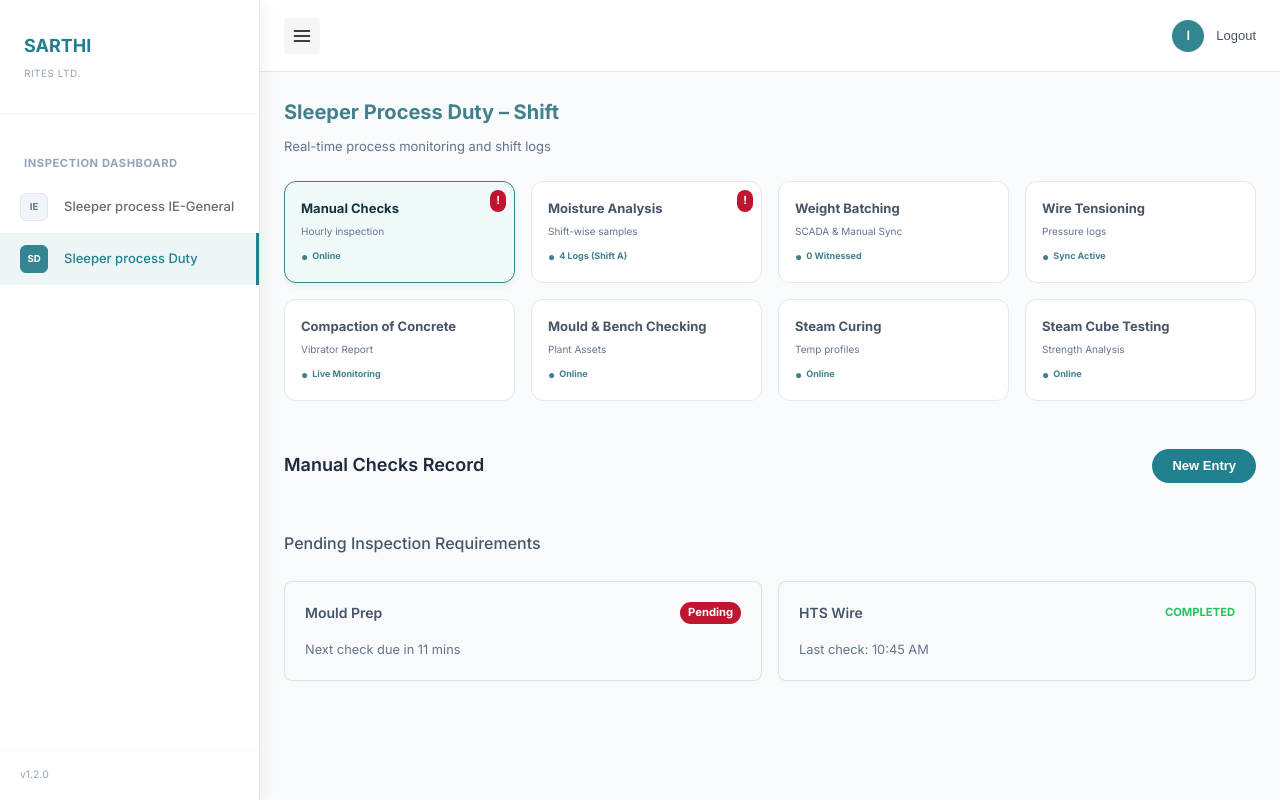
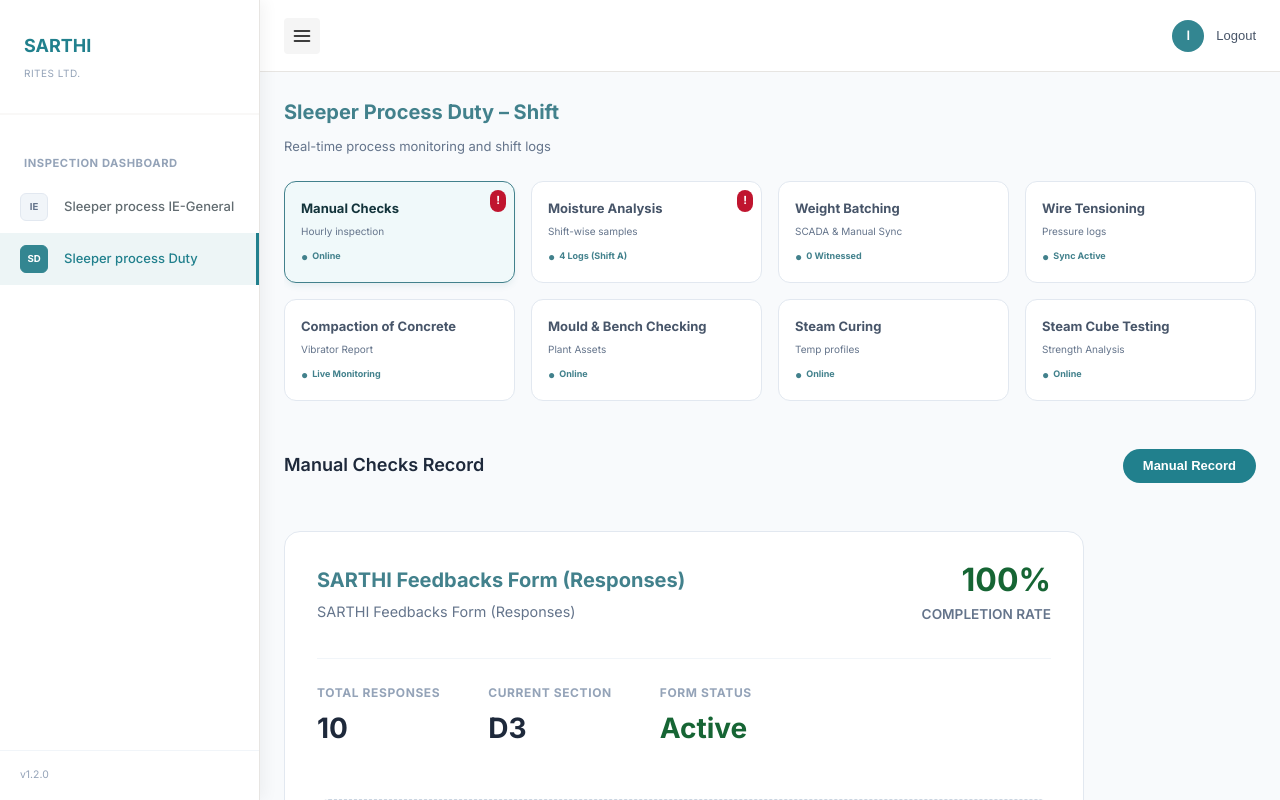
Before and after one commit to DKGGuest/Rites-Sleeper, a React (Vite) app: page / in a window 1280 px wide. Both pictures are taken after a click on the button "Start Duty". Built offline with nearby package versions, Linux system fonts and the light colour scheme.

Commit message:
Update Manual Checks with SARTHI summary and hourly alerts

```diff
--- a/src/App.jsx
+++ b/src/App.jsx
@@ -300,7 +300,9 @@
               {activeTab === 'Weight Batching' && <span className="badge-count" style={{ marginLeft: 0 }}>{witnessedRecords.length}</span>}
             </div>
             {!(activeTab === 'Wire Tensioning' || activeTab === 'Mould & Bench Checking') && (
-              <button className="toggle-btn" onClick={() => { setViewMode('entry'); setDetailView('detail_modal'); }}>New Entry</button>
+              <button className="toggle-btn" onClick={() => { setViewMode('entry'); setDetailView('detail_modal'); }}>
+                {activeTab === 'Manual Checks' ? 'Manual Record' : 'New Entry'}
+              </button>
             )}
           </div>
 
@@ -451,25 +453,39 @@
                 </div>
               </>
             ) : activeTab === 'Manual Checks' ? (
-              <>
-                <h3 style={{ fontSize: '1rem', fontWeight: '500', color: '#475569', marginBottom: '1.5rem' }}>Pending Inspection Requirements</h3>
-                <div style={{ display: 'grid', gridTemplateColumns: 'repeat(auto-fit, minmax(250px, 1fr))', gap: '1rem' }}>
-                  <div className="calc-card" style={{ textAlign: 'left', padding: '1.25rem' }}>
-                    <div style={{ display: 'flex', justifyContent: 'space-between', alignItems: 'center' }}>
-                      <h4 style={{ margin: 0 }}>Mould Prep</h4>
-                      {manualChecksAlert && <span className="badge-count">Pending</span>}
+              <div style={{ maxWidth: '800px' }}>
+                <div className="calc-card" style={{ padding: '2rem', background: '#fff', border: '1px solid #e2e8f0', borderRadius: '16px' }}>
+                  <div style={{ display: 'flex', justifyContent: 'space-between', alignItems: 'flex-start', marginBottom: '1.5rem' }}>
+                    <div>
+                      <h3 style={{ margin: 0, color: '#42818c', fontSize: '1.25rem', fontWeight: '700' }}>SARTHI Feedbacks Form (Responses)</h3>
+                      <p style={{ color: '#64748b', fontSize: '0.9rem', marginTop: '0.25rem' }}>SARTHI Feedbacks Form (Responses)</p>
                     </div>
-                    <p style={{ fontSize: '0.8rem', color: '#64748b', marginTop: '0.5rem' }}>Next check due in {60 - new Date().getMinutes()} mins</p>
+                    <div style={{ textAlign: 'right' }}>
+                      <div style={{ fontSize: '2rem', fontWeight: '800', color: '#166534', lineHeight: 1 }}>100%</div>
+                      <div style={{ fontSize: '0.85rem', color: '#64748b', marginTop: '0.5rem', fontWeight: '600' }}>COMPLETION RATE</div>
+                    </div>
                   </div>
-                  <div className="calc-card" style={{ textAlign: 'left', padding: '1.25rem' }}>
-                    <div style={{ display: 'flex', justifyContent: 'space-between', alignItems: 'center' }}>
-                      <h4 style={{ margin: 0 }}>HTS Wire</h4>
-                      <span style={{ fontSize: '0.7rem', color: 'var(--color-success)', fontWeight: 'bold' }}>COMPLETED</span>
+
+                  <div style={{ display: 'flex', gap: '3rem', padding: '1.5rem 0', borderTop: '1px solid #f1f5f9' }}>
+                    <div style={{ display: 'flex', flexDirection: 'column', gap: '4px' }}>
+                      <span style={{ fontSize: '0.75rem', color: '#94a3b8', fontWeight: '700', textTransform: 'uppercase', letterSpacing: '0.05em' }}>Total Responses</span>
+                      <div style={{ fontSize: '1.75rem', fontWeight: '700', color: '#1e293b' }}>10</div>
                     </div>
-                    <p style={{ fontSize: '0.8rem', color: '#64748b', marginTop: '0.5rem' }}>Last check: 10:45 AM</p>
+                    <div style={{ display: 'flex', flexDirection: 'column', gap: '4px' }}>
+                      <span style={{ fontSize: '0.75rem', color: '#94a3b8', fontWeight: '700', textTransform: 'uppercase', letterSpacing: '0.05em' }}>Current Section</span>
+                      <div style={{ fontSize: '1.75rem', fontWeight: '700', color: '#1e293b' }}>D3</div>
+                    </div>
+                    <div style={{ display: 'flex', flexDirection: 'column', gap: '4px' }}>
+                      <span style={{ fontSize: '0.75rem', color: '#94a3b8', fontWeight: '700', textTransform: 'uppercase', letterSpacing: '0.05em' }}>Form Status</span>
+                      <div style={{ fontSize: '1.75rem', fontWeight: '700', color: '#166534' }}>Active</div>
+                    </div>
+                  </div>
+
+                  <div style={{ marginTop: '1rem', padding: '1rem', background: '#f8fafc', borderRadius: '12px', border: '1px dashed #cbd5e1', fontSize: '0.85rem', color: '#64748b' }}>
+                    Click on <strong>Manual Record</strong> above to log or view detailed hourly inspection cards.
                   </div>
                 </div>
-              </>
+              </div>
             ) : activeTab === 'Mould & Bench Checking' ? (
               <>
                 <div className="dash-section-header">
--- a/src/components/ManualChecks.jsx
+++ b/src/components/ManualChecks.jsx
@@ -6,10 +6,11 @@
     const [alerts, setAlerts] = useState({ mouldPrep: true, htsWire: true, demoulding: true });
 
     useEffect(() => {
-        const currentHour = new Date().getHours();
         const checkAlert = (subModuleEntries) => {
             if (subModuleEntries.length === 0) return true;
-            return !subModuleEntries.some(e => new Date(e.timestamp).getHours() === currentHour);
+            // Check if any entry was made in the last 60 minutes
+            const oneHourAgo = new Date(Date.now() - 3600 * 1000);
+            return !subModuleEntries.some(e => new Date(e.timestamp) > oneHourAgo);
         };
         const newAlerts = {
             mouldPrep: checkAlert(entries.mouldPrep),
@@ -104,7 +105,7 @@
                                                 gap: '6px'
                                             }}>
                                                 <span style={{ width: '8px', height: '8px', background: '#c0152f', borderRadius: '50%' }}></span>
-                                                Update Due
+                                                No Reading in Last Hour
                                             </div>
                                         ) : (
                                             <div style={{
@@ -128,19 +129,12 @@
                             ))}
                         </div>
                     ) : (
-                        <div className="sub-module-container">
-                            {view === 'mould' && (
-                                <MouldPrepForm onSave={d => handleAddEntry('mouldPrep', d)} />
-                            )}
-                            {view === 'hts' && (
-                                <HTSWireForm onSave={d => handleAddEntry('htsWire', d)} />
-                            )}
-                            {view === 'demoulding' && (
-                                <DemouldingForm onSave={d => handleAddEntry('demoulding', d)} />
-                            )}
-
-                            <div className="data-table-section" style={{ marginTop: '2rem' }}>
-                                <div className="table-title-bar">Shift History: {currentModule?.label}</div>
+                        <div className="sub-module-container" style={{ display: 'flex', flexDirection: 'column', gap: '2rem' }}>
+                            <div className="data-table-section">
+                                <div className="table-title-bar" style={{ display: 'flex', justifyContent: 'space-between', alignItems: 'center' }}>
+                                    <span>Shift History: {currentModule?.label}</span>
+                                    <span style={{ fontSize: '0.8rem', opacity: 0.8 }}>Last {entries[currentModule.key].length} readings</span>
+                                </div>
                                 <table className="ui-table">
                                     <thead>
                                         {view === 'mould' ? (
@@ -192,6 +186,19 @@
                                         )}
                                     </tbody>
                                 </table>
+                            </div>
+
+                            <div style={{ borderTop: '1px solid #e2e8f0', paddingTop: '2rem' }}>
+                                <h3 style={{ fontSize: '1.1rem', color: '#1e293b', marginBottom: '1.25rem' }}>Add New {currentModule?.label} Entry</h3>
+                                {view === 'mould' && (
+                                    <MouldPrepForm onSave={d => handleAddEntry('mouldPrep', d)} />
+                                )}
+                                {view === 'hts' && (
+                                    <HTSWireForm onSave={d => handleAddEntry('htsWire', d)} />
+                                )}
+                                {view === 'demoulding' && (
+                                    <DemouldingForm onSave={d => handleAddEntry('demoulding', d)} />
+                                )}
                             </div>
                         </div>
                     )}
```
